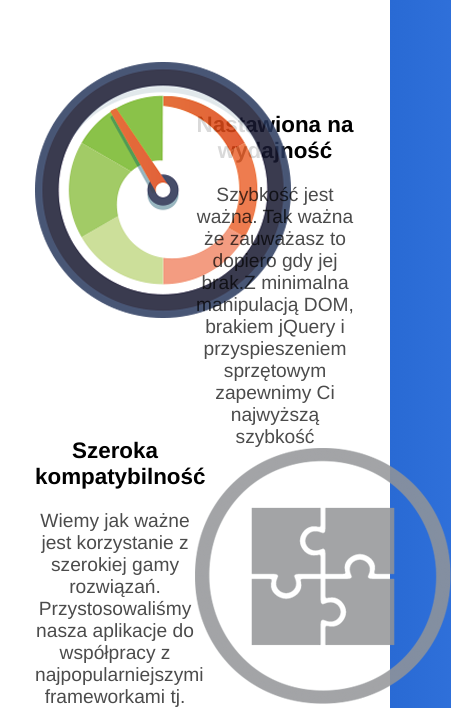
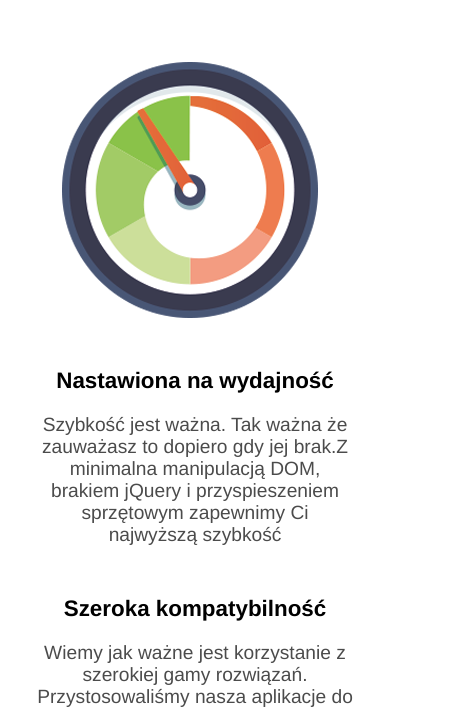
Before and after one commit to Yoshuro/yoshuro.github.io, a plain HTML site: page index.html in a window 390 px wide. Shown: the part 803-1511 px from the top of the page, 451 px wide, since content can reach past the window. Drawn offline with nearby package versions, Linux system fonts and the light colour scheme.

Commit message:
partial-fix

```diff
--- a/css/style.css
+++ b/css/style.css
@@ -459,6 +459,13 @@ footer {
         width:100%;
         margin-bottom:-50px;
     }
+    .left-half,.right-half {
+        width:100%;
+        display:block;
+    }
+    .left-half img,.right-half img {
+        margin-left:-10px;
+    }
 }
 @media (max-width:678px) {
     #topbar {
--- a/index.html
+++ b/index.html
@@ -129,6 +129,7 @@
                     <div id="learn-more">
                         <ol>
                             <li>Naprawić wygląd menu na małych ekranach</li>
+                            <li>Naprawić znikające menu po otwarciu ma na małym ekranie</li>
                             <li>Dodać normalny tekst w tej secji</li>
                             <li>Ew. Usunąć linie z ikonki forum</li>
                         </ol>
```
Also changed, not shown: images/compat.png (deleted), images/github.png (deleted), images/performance.png (deleted).
